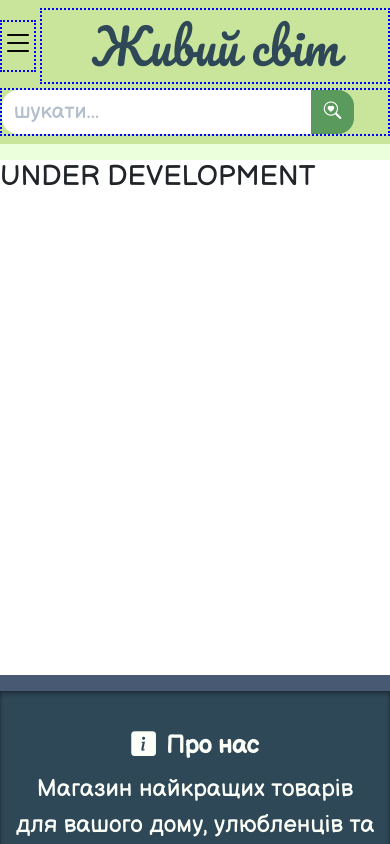
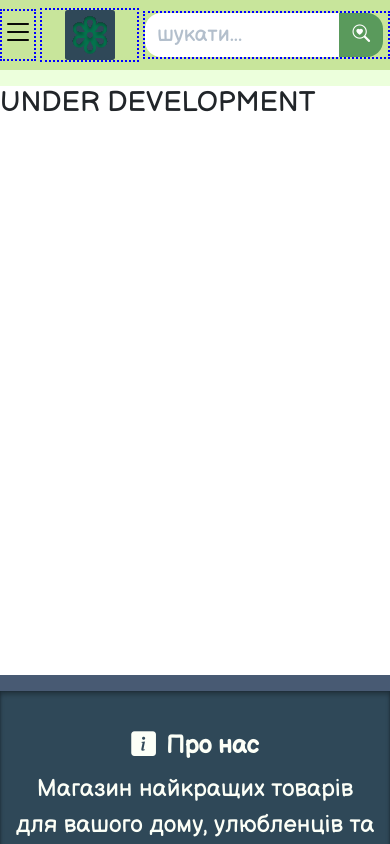
Before and after one commit to bbchk/live, a Next.js app in the folder front/: page /profile/orders_list in a window 390 px wide. Shown: the top 844 px of the page. Built offline with nearby package versions, Linux system fonts and the light colour scheme; no server answers.

Commit message:
Responsive Logo
- Text of logo is hidden on small screens

```diff
--- a/front/comps/layout/header/comps/button_group/authenticated_button_group.module.scss
+++ b/front/comps/layout/header/comps/button_group/authenticated_button_group.module.scss
@@ -1,5 +1,11 @@
 @use "./styles/variables" as *;
 @use "./styles/mixins" as *;
+
+// @media only screen and (max-width: 600px) {
+//   p {
+//       display: none;
+//   }
+// }
 
 .icon_btn_group {
     display: flex;
--- a/front/comps/layout/header/comps/logo.js
+++ b/front/comps/layout/header/comps/logo.js
@@ -1,14 +1,23 @@
-import s from "./logo.module.scss";
-import hs from "../header.module.scss";
+import Link from "next/link";
+import Image from "next/image";
+
 import { pacifico } from "pages/_app";
 
-import Link from "next/link";
+import hs from "../header.module.scss";
+
+import s from "./logo.module.scss";
 
 const Logo = () => {
   return (
     <>
       <Link className={`${s.logo}  ${hs.logo} ${pacifico.className}`} href="/">
-        Живий світ
+        <Image
+          src={"/logo.svg"}
+          alt="Logo of the site"
+          width={50}
+          height={50}
+        />
+        <p>Живий світ</p>
       </Link>
     </>
   );
--- a/front/comps/layout/header/comps/logo.module.scss
+++ b/front/comps/layout/header/comps/logo.module.scss
@@ -4,10 +4,10 @@
 .logo {
     display: flex;
     justify-content: center;
+    align-items: center;
+    gap: 2%;
 
-    color: $color-daslgrey !important;
-
-
+    color: $color-daslgrey;
     font-size: 3rem;
     font-weight: bold;
     white-space: nowrap;
@@ -16,4 +16,11 @@
       color: $color-daslgrey;
       // todo
     }
+
+    @media only screen and (width < 992px) {
+      p {
+        display: none;
+      }
+    }
+
   }
--- a/front/comps/layout/header/header.js
+++ b/front/comps/layout/header/header.js
@@ -1,11 +1,9 @@
+import { useSession } from "next-auth/react";
+
 import s from "./header.module.scss";
-
 import AuthPopover from "./comps/auth_popover";
 import SearchBar from "./comps/search-bar";
 import UnauthenticatedButtonGroup from "./comps/button_group/unatenticated_button_group";
-
-import { useSession } from "next-auth/react";
-
 import Logo from "./comps/logo";
 import { Offcanvas, OffcanvasToggler } from "./comps/offcanvas";
 
--- a/front/package.json
+++ b/front/package.json
@@ -9,6 +9,9 @@
     "test": "jest",
     "lint": "next lint",
     "lint:watch": "esw -w ."
+  },
+  "imports": {
+    "#root/*": "./*"
   },
   "dependencies": {
     "@auth/mongodb-adapter": "^2.5.0",
```
Also changed, not shown: front/comps/layout/header/comps/button_group/authenticated_button_group.js (+6 -4 lines).
